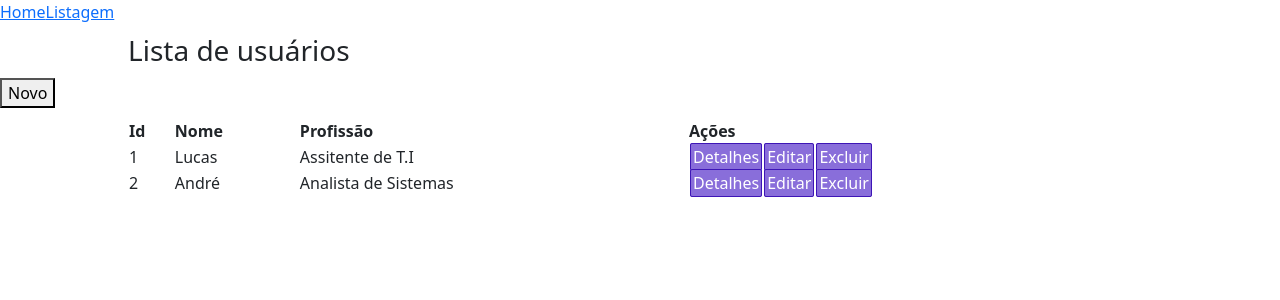
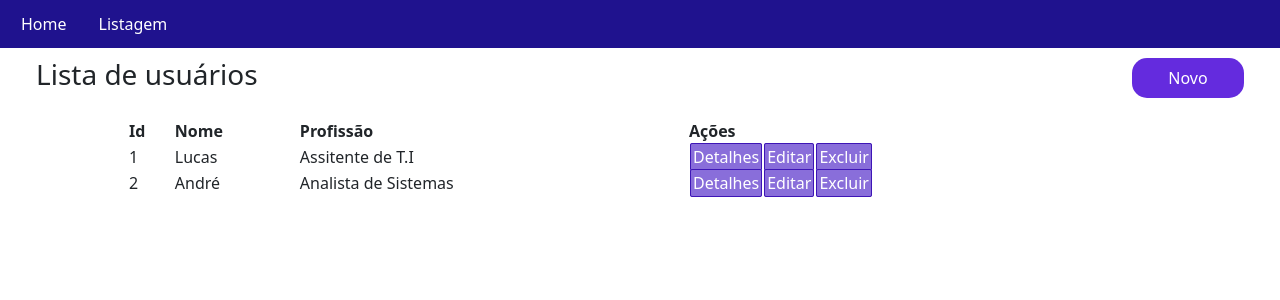
Before and after one commit to andresgois/projetos-angular, an Angular app in the folder crud-json-server/: page /lista in a window 1280 px wide. Shown: the top 300 px of the page. Built offline with nearby package versions, Linux system fonts and the light colour scheme; data requests are answered from the project's data file.

Commit message:
:lipstick:feat: adicionando estilo ao menu superior

```diff
--- a/crud-json-server/src/app/app.component.scss
+++ b/crud-json-server/src/app/app.component.scss
@@ -0,0 +1,18 @@
+header{
+
+  width: 100%;
+  height: 3rem;
+  background-color: #1f128e;
+  padding: 5px;
+  display: flex;
+  flex-direction: row;
+  justify-content: start;
+  align-items: center;
+
+  a {
+    color: #fff;
+    text-decoration: none;
+    padding: 1rem;
+  }
+
+}
--- a/crud-json-server/src/app/home/home.component.html
+++ b/crud-json-server/src/app/home/home.component.html
@@ -1 +1,3 @@
-<p>home works!</p>
+<main>
+  <p>home works!</p>
+</main>
--- a/crud-json-server/src/app/home/home.component.scss
+++ b/crud-json-server/src/app/home/home.component.scss
@@ -0,0 +1,4 @@
+main {
+  width: 90%;
+  margin: 10px auto;
+}
--- a/crud-json-server/src/app/listagem/listagem.component.html
+++ b/crud-json-server/src/app/listagem/listagem.component.html
@@ -1,6 +1,7 @@
-<h3>Lista de usuários</h3>
-<button (click)="novo(null)">Novo</button>
-<app-modalgeral *ngIf="openModal" [openModalInput]="openModal" (aoClicarModal)="showModal($event)"></app-modalgeral>
+<div class="header">
+  <h3>Lista de usuários</h3>
+  <button (click)="novo(null)">Novo</button>
+</div>
 
 <table>
   <thead>
@@ -22,4 +23,7 @@
     </tr>
   </tbody>
 </table>
+
+<app-modalgeral *ngIf="openModal" [openModalInput]="openModal" (aoClicarModal)="showModal($event)"></app-modalgeral>
+
 <app-modal *ngIf="mostrar" [usuarioInput]="usuario" [mostrarInput]="mostrar" (onAlert)="alerta($event)"></app-modal>
--- a/crud-json-server/src/app/listagem/listagem.component.scss
+++ b/crud-json-server/src/app/listagem/listagem.component.scss
@@ -28,3 +28,19 @@ table {
     }
   }
 }
+
+.header {
+  display: flex;
+
+  button {
+    background-color: #642bde;
+    color: #fff;
+    border-radius: 15px;
+    border: 0;
+    width: 7rem;
+    height: 2.5rem;
+    margin: 10px auto;
+    align-self: center;
+    justify-content: center;
+  }
+}
--- a/crud-json-server/src/app/modal/modal.component.html
+++ b/crud-json-server/src/app/modal/modal.component.html
@@ -27,7 +27,7 @@
     <input type="text" name="rua" id="rua" value="{{ usuarioFull?.estados?.estado }}" />
   </div>
   <div class="group">
-    <label>Sigle: </label>
+    <label>Sigla: </label>
     <input type="text" name="rua" id="rua" value="{{ usuarioFull?.estados?.sigla }}" />
   </div>
   <button (click)="alertEvent($event)">Fechar</button>
--- a/crud-json-server/src/app/shared/modalgeral/modalgeral.component.scss
+++ b/crud-json-server/src/app/shared/modalgeral/modalgeral.component.scss
@@ -0,0 +1,64 @@
+main {
+
+  border: 0px solid #000;
+  width: 30rem;
+  background-color: #fff;
+  margin: 0 auto;
+  position: absolute;
+  top: 15%;
+  left: 25%;
+  padding: 5px;
+  border-radius: 10px;
+  box-shadow: 4px 2px 10px 5px #ccc;
+  z-index: 100;
+  display: flex;
+  flex-direction: column;
+
+  input {
+    margin: 5px auto;
+    border: 0;
+    border-bottom: 1px solid #ccc;
+    width: 15rem;
+    padding-left: 10px;
+  }
+
+  input:focus {
+    outline: 0;
+  }
+
+  .group {
+    padding: 4px;
+    // display: flex;
+    // flex-direction: column;
+  }
+
+  p {
+    font-family: Arial, Helvetica, sans-serif;
+    font-weight: 200;
+
+    span {}
+  }
+
+  button {
+    background-color: #642bde;
+    color: #fff;
+    border-radius: 15px;
+    border: 0;
+    width: 7rem;
+    height: 2.5rem;
+    margin: 10px auto;
+    align-self: center;
+    justify-content: center;
+  }
+}
+
+.overlay {
+  background: #000;
+  height: 100vh;
+  left: 0;
+  opacity: 0.5;
+  position: fixed;
+  top: 0;
+  width: 100vw;
+  z-index: 10;
+}
```
